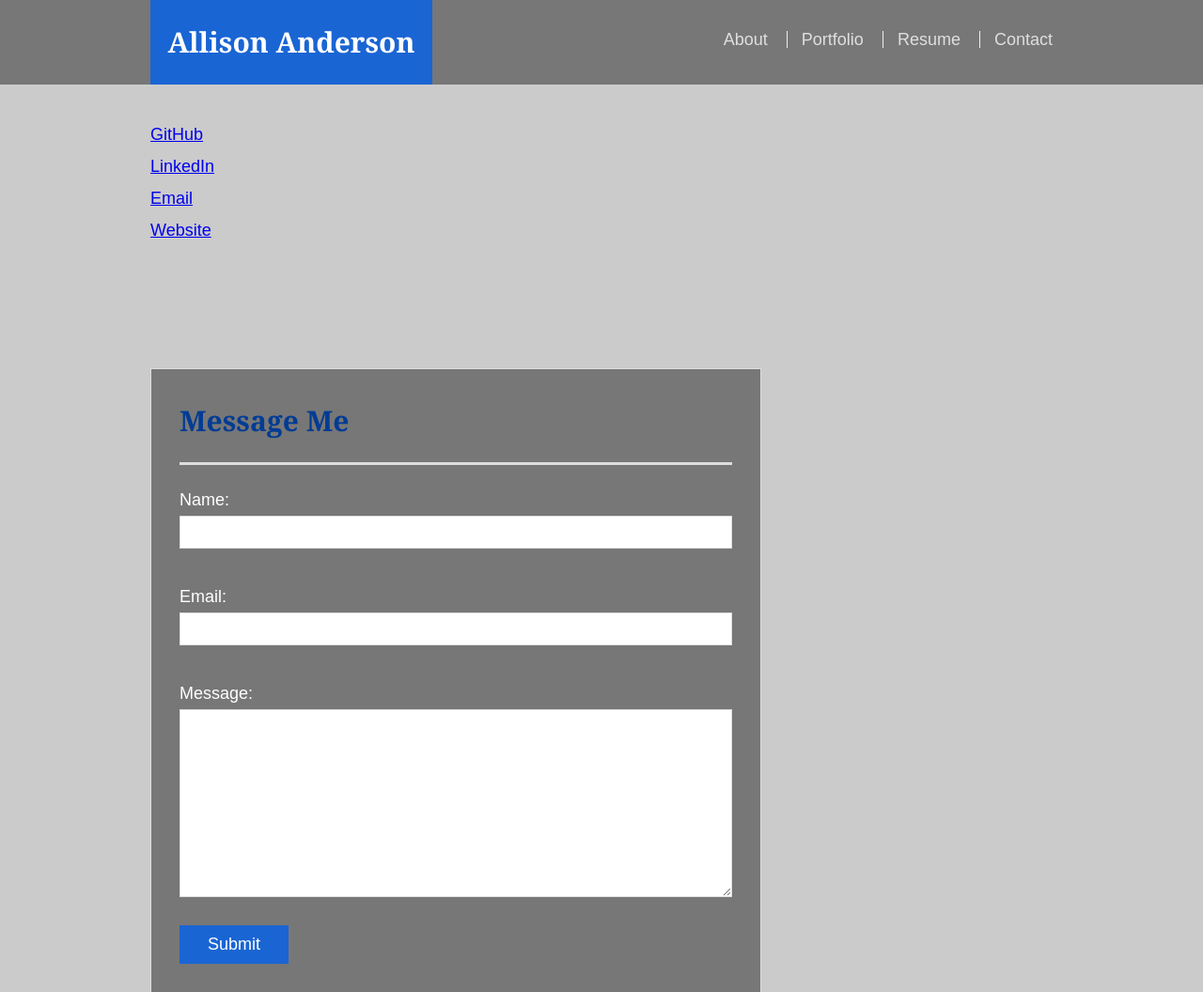
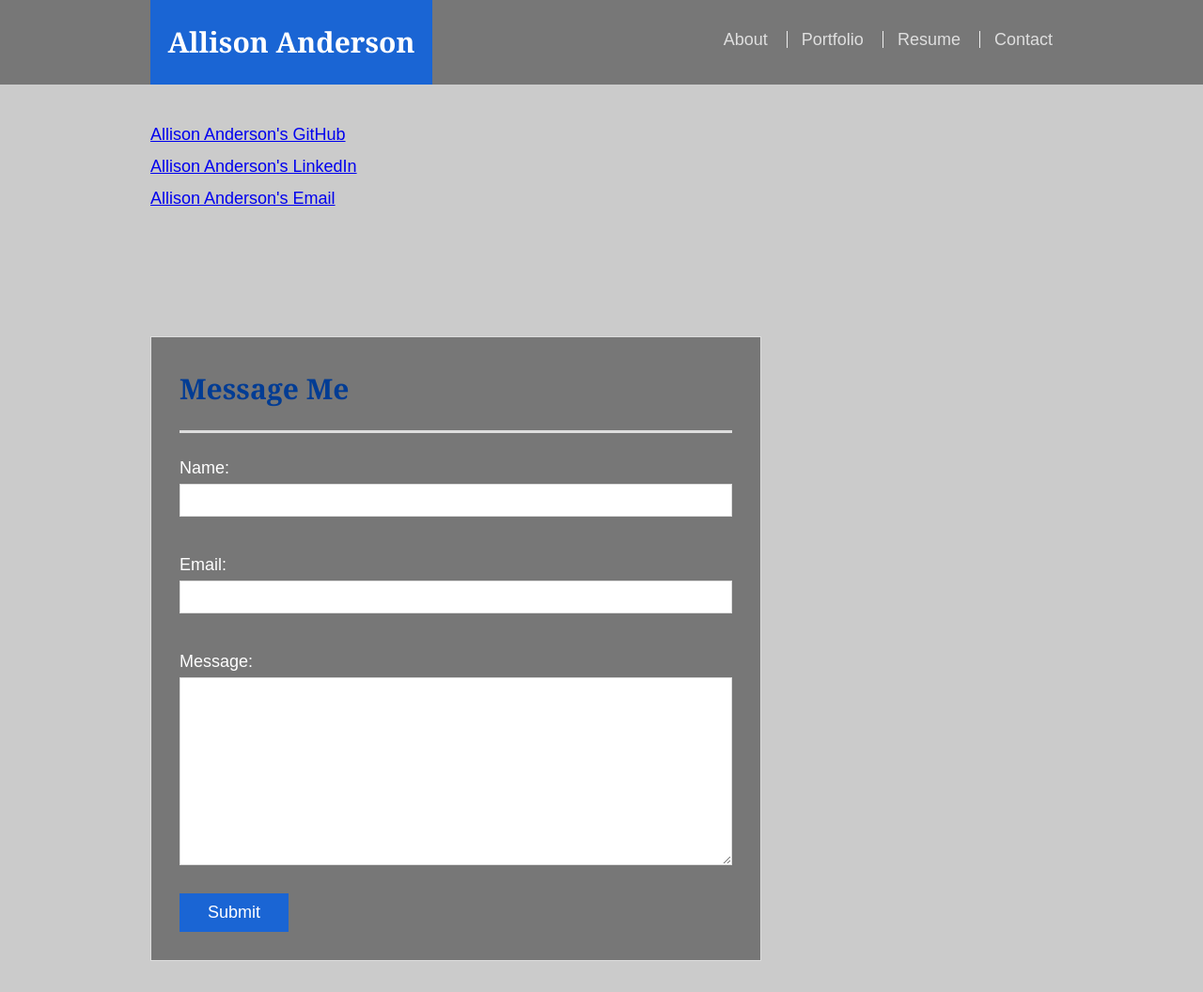
Before and after one commit to aaanderson1/aaanderson1.github.io, a website: page contact.html in a window 1280 px wide. Shown: the top 1056 px of the page at 94% size. Drawn offline with Linux system fonts and the light colour scheme.

```diff
--- a/contact.html
+++ b/contact.html
@@ -15,7 +15,7 @@
     </script>
 
     <meta charset="UTF-8">
-    <title>Contact</title>
+    <title>Contacting Allison Anderson</title>
     <link rel="stylesheet" type="text/css" href="assets/css/styles.css">
 
 </head>
@@ -35,16 +35,14 @@
     </header>
     <div class="reach-me">
         <div id="box" class="container">
-            <h1>How to Reach Me</h1>
+            <h1>Contacting Allison Anderson</h1>
             <div id="relative"><br>
-                <a href="https://github.com/aaanderson1">GitHub</a><br>
-                <a href="https://linkedin.com/in/allisonandersonwebdev/">LinkedIn</a><br>
-                <a href="mailto:andersonaallison@gmail.com">Email</a><br>
-                <a href="https://www.theallisonanderson.com/">Website</a><br>
+                <a href="https://github.com/aaanderson1">Allison Anderson's GitHub</a><br>
+                <a href="https://linkedin.com/in/allisonandersonwebdev/">Allison Anderson's LinkedIn</a><br>
+                <a href="mailto:andersonaallison@gmail.com">Allison Anderson's Email</a><br>
             </div>
         </div>
     </div>
-
 
     <div class="wrapper">
         <div id="main-container" class="container">
```
Also changed, not shown: portfolio.html (+1 -1 lines), resume.html (+2 -2 lines).
